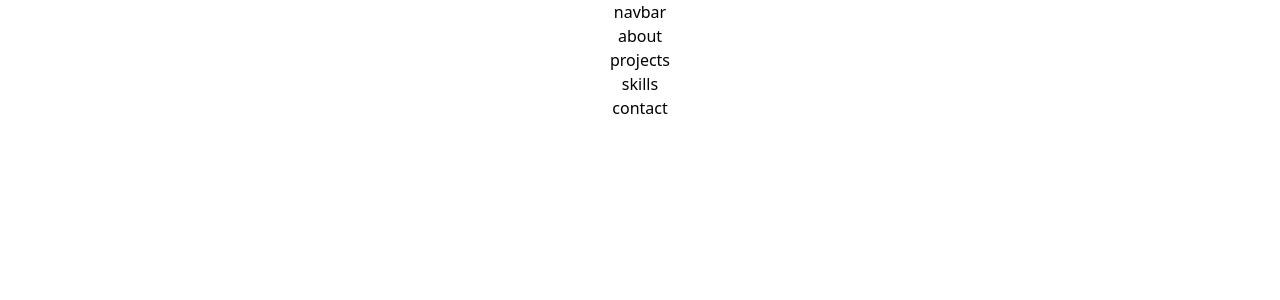
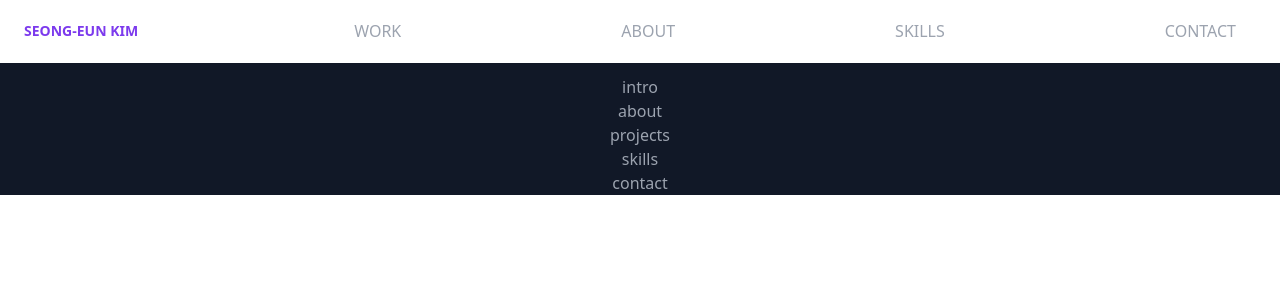
Before and after one commit to seongeunkimmy/portfolio, a React (Create React App) app: page / in a window 1280 px wide. Shown: the top 300 px of the page. Built offline with nearby package versions, Linux system fonts and the light colour scheme.

Commit message:
navbar setup

```diff
--- a/package.json
+++ b/package.json
@@ -9,6 +9,7 @@
     "@testing-library/user-event": "^12.8.3",
     "react": "^17.0.2",
     "react-dom": "^17.0.2",
+    "react-router-dom": "^5.3.0",
     "react-scripts": "4.0.3",
     "web-vitals": "^1.1.2"
   },
--- a/src/App.js
+++ b/src/App.js
@@ -1,4 +1,5 @@
 import React from "react";
+import Intro from "./components/Intro"
 import About from "./components/About";
 import Contact from "./components/Contact";
 import Navbar from "./components/Navbar";
@@ -9,11 +10,14 @@ import './App.css';
 export default function App() {
   return (
     <div className="App">
+    <main className="text-gray-400 bg-gray-900 body-font">
       <Navbar />
+      <Intro />
       <About />
       <Projects />
       <Skills />
       <Contact />
+    </main>
     </div>
   );
 }
--- a/src/components/About.js
+++ b/src/components/About.js
@@ -2,8 +2,11 @@ import React from 'react'
 
 export default function About() {
     return (
-        <div>
+        <section id="about">
+         <div>
             <h1>about</h1>
         </div>
+        </section>
+
     )
 }
--- a/src/components/Contact.js
+++ b/src/components/Contact.js
@@ -2,8 +2,11 @@ import React from 'react'
 
 export default function Contact() {
     return (
+        <section id="contact">
         <div>
             <h1>contact</h1>
         </div>
+        </section>
+
     )
 }
--- /dev/null
+++ b/src/components/Intro.js
@@ -0,0 +1,11 @@
+import React from 'react'
+
+export default function Intro() {
+    return (
+        <section id="intro">
+         <div>
+            <h1>intro</h1>
+        </div>
+        </section>
+    )
+}
--- a/src/components/Navbar.js
+++ b/src/components/Navbar.js
@@ -1,9 +1,44 @@
-import React from 'react'
+import React, {useState} from 'react';
+
 
 export default function Navbar() {
+   const [navOpen, setNavOpen] = useState(false);
     return (
         <div>
-            <h1>navbar</h1>
-        </div>
+
+             {/* // eslint-disable-next-line  */}
+
+              <nav className="relative flex flex-wrap items-center justify-between px-2 py-3 bg-white mb-3">
+              <div className="container px-4 mx-auto flex flex-wrap items-center justify-between">
+              <div className="w-full relative flex justify-between lg:w-auto lg:static lg:block lg:justify-start">
+             <a href="#intro" className="text-sm font-bold leading-relaxed inline-block mr-4 py-2 whitespace-nowrap uppercase text-purple-600">
+                Seong-eun Kim
+             </a>
+             <button
+              className="text-white cursor-pointer text-xl leading-none px-3 py-1 border border-solid border-transparent rounded bg-transparent block lg:hidden outline-none focus:outline-none"
+              type="button"
+              onClick={() => setNavOpen(!navOpen)}
+            >
+              <i className="fas fa-bars"></i>
+            </button>
+            </div>
+                <a href="#projects" className="mr-5 hover:text-purple">
+                    WORK
+                </a>
+                <a href="#about" className="mr-5 hover:text-purple">
+                    ABOUT
+                </a>
+                <a href="#skills" className="mr-5 hover:text-purple">
+                    SKILLS
+                </a>
+                <a href="#contact" className="mr-5 hover:text-purple">
+                    CONTACT
+                </a>
+
+
+                </div>
+
+            </nav>
+            </div>
     )
 }
--- a/src/components/Projects.js
+++ b/src/components/Projects.js
@@ -2,8 +2,11 @@ import React from 'react'
 
 export default function Projects() {
     return (
+        <section id="projects">
         <div>
             <h1>projects</h1>
         </div>
+        </section>
+
     )
 }
--- a/src/components/Skills.js
+++ b/src/components/Skills.js
@@ -2,8 +2,11 @@ import React from 'react'
 
 export default function Skills() {
     return (
+        <section id="skils">
         <div>
             <h1>skills</h1>
         </div>
+        </section>
+
     )
 }
```
Also changed, not shown: src/data.js (added), 1 other file (tests, documents, lock files or other folders).
